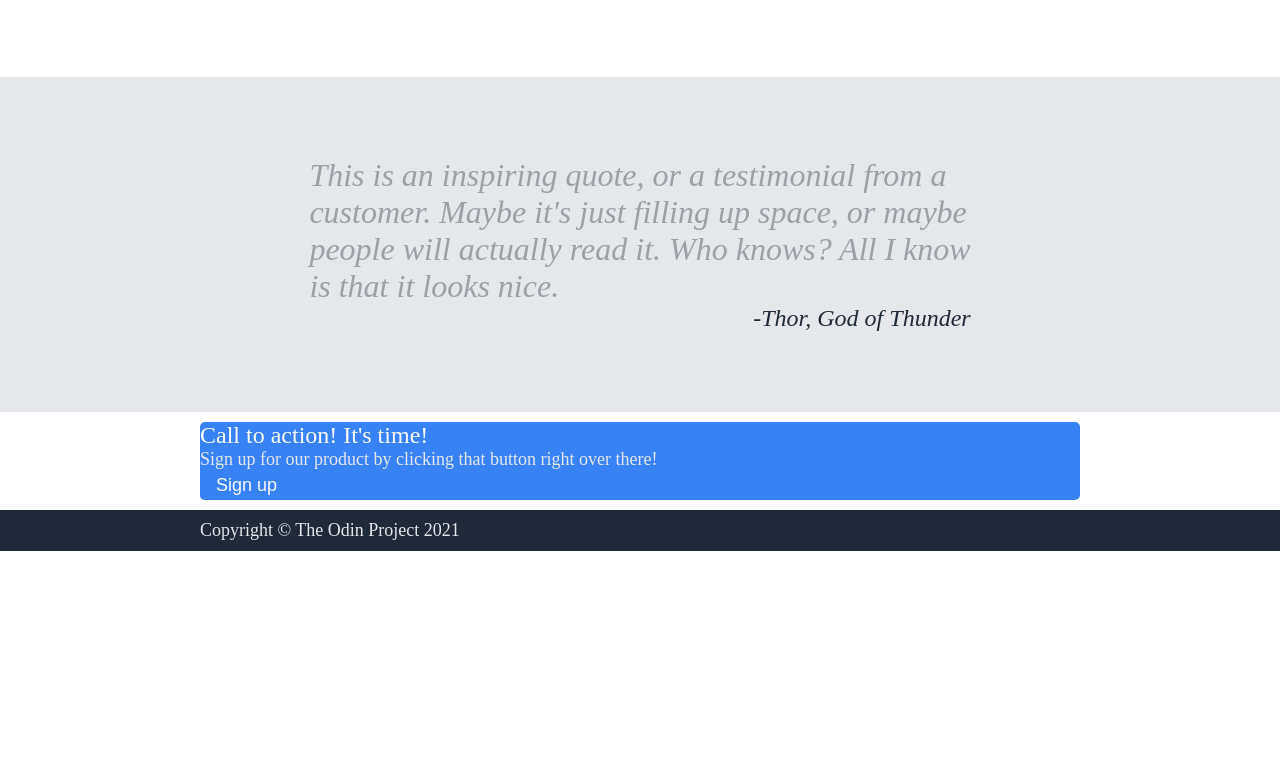
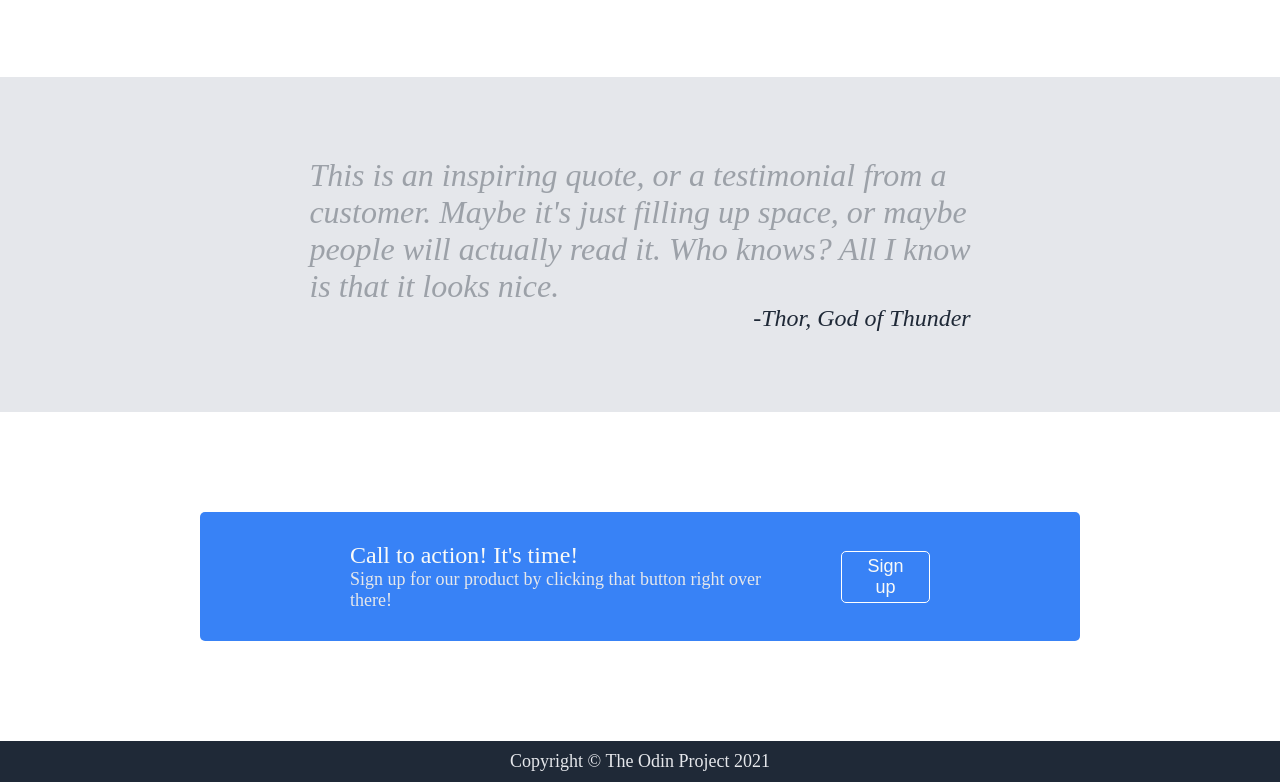
Before and after one commit to gavinv-m/landing-page, a plain HTML site: page index.html in a window 1280 px wide. Shown: the part 705-1487 px from the top of the page. Before the commit the page ends 1256 px from the top, so only its background shows below. Drawn offline with Linux system fonts and the light colour scheme.

Commit message:
Center call to action container and footer

```diff
--- a/index.html
+++ b/index.html
@@ -84,19 +84,21 @@
 
     <!-- Call to action -->
     <!-- White background -->
-    <div>
+    <div class="cta-container">
+
         <!-- Blue background -->
         <div class="cta">
             <!-- Left side -->
-            <div>
+            <div class="cta-left">
                 <!-- First div, will inherit both cta selectors, applied here color & font-size -->
                 <div>Call to action! It's time!</div>
                 <div class="secondary-text">Sign up for our product by clicking that button right over there!</div>
             </div>
 
             <!-- Right side -->
-            <button id="button-two">Sign up</button>
+            <button class="cta-right">Sign up</button>
         </div>
+
     </div>
 
     <!-- Footer -->
--- a/style.css
+++ b/style.css
@@ -49,6 +49,36 @@ button,
     border-radius: 5px;
 }
 
+.cta {
+    padding: 30px 150px;
+}
+
+.cta-container {
+    align-items: center;
+    display: flex;
+    justify-content: center;
+    padding-bottom: 100px;
+    padding-top: 100px;
+}
+
+.cta {
+    align-items: center;
+    display: flex;
+    gap: 80px;
+    justify-content: space-between;
+}
+
+.cta-left {
+    display: flex;
+    flex-direction: column;
+}
+
+.cta-right {
+    border-color: white;
+    border-style: solid;
+    border-width: thin;
+}
+
 /* Background color for header, hero and footer */
 .head-hero,
 .footer {
@@ -63,6 +93,12 @@ button,
 .header,
 .footer {
     height: 50px;
+}
+
+.footer {
+    align-items: center;
+    display: flex;
+    justify-content: center;
 }
 
 .header-logo,
```
